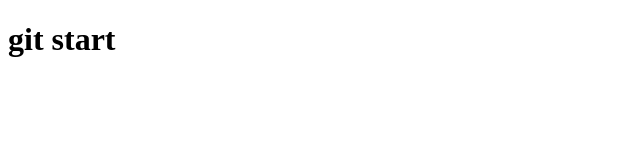
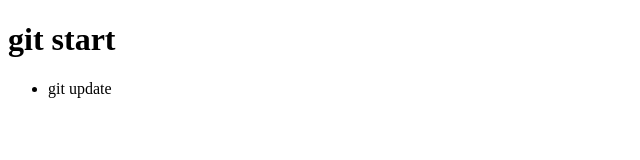
Before and after one commit to juniduni/GitProject, a plain HTML site: page GitProject/WebContent/index.html in a window 1280 px wide. Shown: the full height of the page, 0-640 px from the left. Drawn offline with Linux system fonts and the light colour scheme.

Commit message:
second commit

```diff
--- a/GitProject/WebContent/index.html
+++ b/GitProject/WebContent/index.html
@@ -6,5 +6,8 @@
 </head>
 <body>
 	<h1>git start</h1>
+	<ul>
+		<li>git update</li>
+	</ul>
 </body>
 </html>
```
